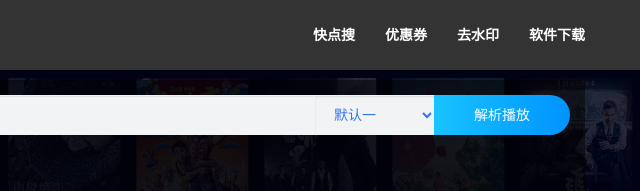
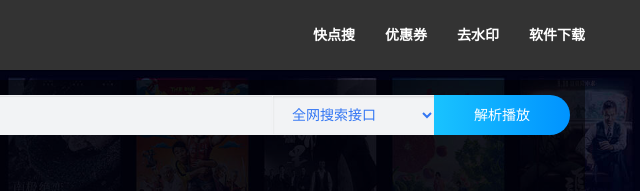
Before and after one commit to muzihuaner/quicksovipjx, a plain HTML site: page index.html in a window 1280 px wide. Shown: the top 191 px of the page, 640-1280 px from the left. Drawn offline with nearby package versions, Linux system fonts and the light colour scheme.

Commit message:
Update index.html

```diff
--- a/index.html
+++ b/index.html
@@ -69,26 +69,17 @@
 						title="请复制你想要看的视频网址，粘贴到此处点击播放即可！" autocomplete="off">
 					<div class="input-group-addon">
 						<select class="url-c url-text" title="如发现视频无法正常播放请尝试更换视频线路！" id="jk">
-							<option value="https://okjx.cc/?url=" selected>
-								默认一 </option>
-							<option value="https://jx.jsonplayer.com/player/?url=">
-								推荐二 </option>
-							<option value="https://z1.m1907.top/?jx=">
-								线路三 </option>
-							<option value="https://jx.aidouer.net/?url=">
-								线路四 </option>
-							<option value="https://jx.xmflv.com/?url=">
-								线路五 </option>
-							<option value="https://jx.we-vip.com/?url=">
-								无法播放时 </option>
-							<option value="https://jx.4kdv.com/?url=">
-								请切换接口 </option>
-							<option value="https://api.jiexi.la/?url=">
-								线路八 </option>
-							<option value="https://jx.qqwtt.com/?url=">
-								线路九 </option>
-							<option value="https://www.playm3u8.cn/jiexi.php?url=">
-								线路十 </option>
+							 <option selected="" value="https://43.240.74.102:4433/?url=">超级稳定通用接口</option>
+                <option selected="" value="https://jx.jsonplayer.com/player/?url=">稳定通用接口1</option>
+                <option selected="" value="https://player.we-vip.com:2083/?url=">稳定通用接口2</option>
+                <option selected="" value="https://jx.yangtu.top/?url=">稳定通用接口3</option>
+                <option selected="" value="https://jx.xmflv.com/?url=">超清解析接口</option>
+                <option selected="" value="http://www.ikukk.com/?url=">全网解析接口</option>
+                <option selected="" value="https://jx.m3u8.tv/jiexi/?url=">快速通用接口1</option>
+                <option selected="" value="https://www.ckplayer.vip/jiexi/?url=">快速通用接口2</option>
+                <option selected="" value="https://z1.m1907.top/?eps=0&jx=">快速通用接口3</option>
+                <option selected="" value="https://video.isyour.love/player/getplayer?url=">全网搜索接口</option>
+
 						</select>
 					</div>
 					<div class="input-group-btn">
```
